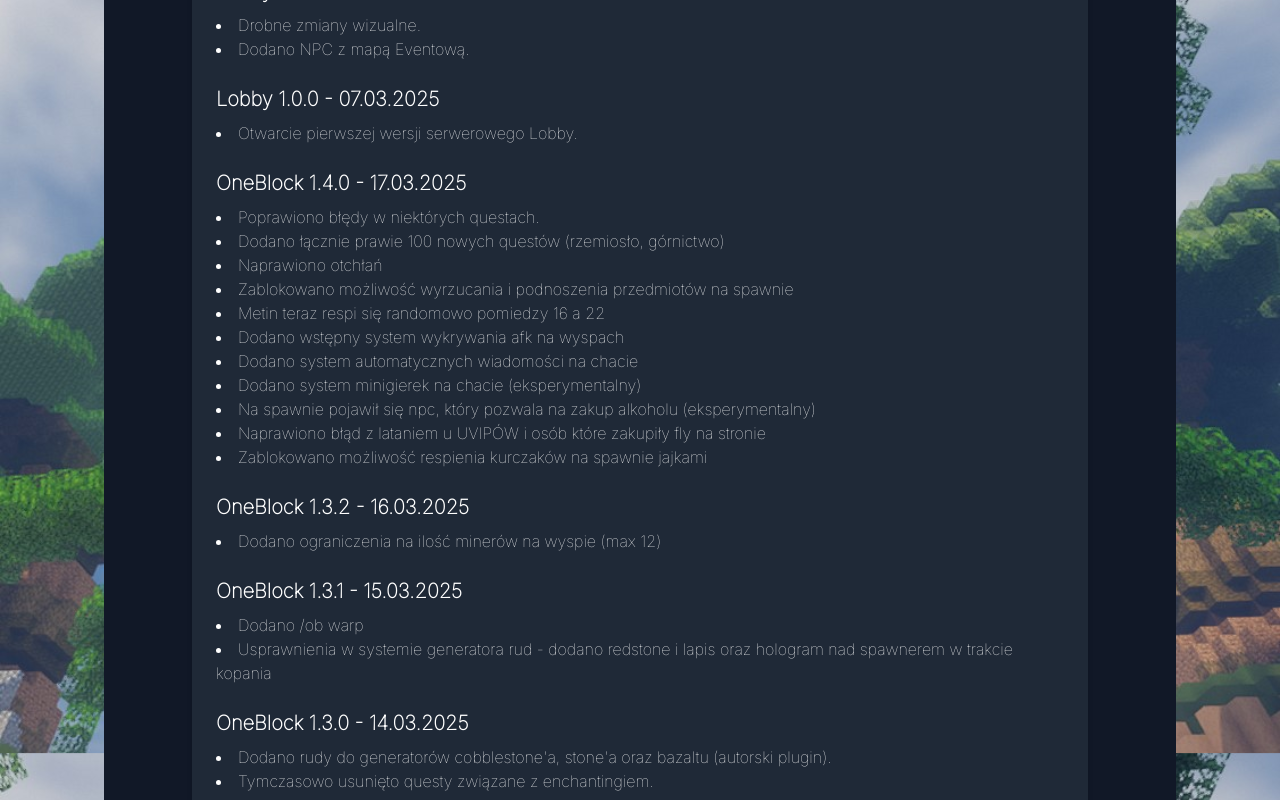
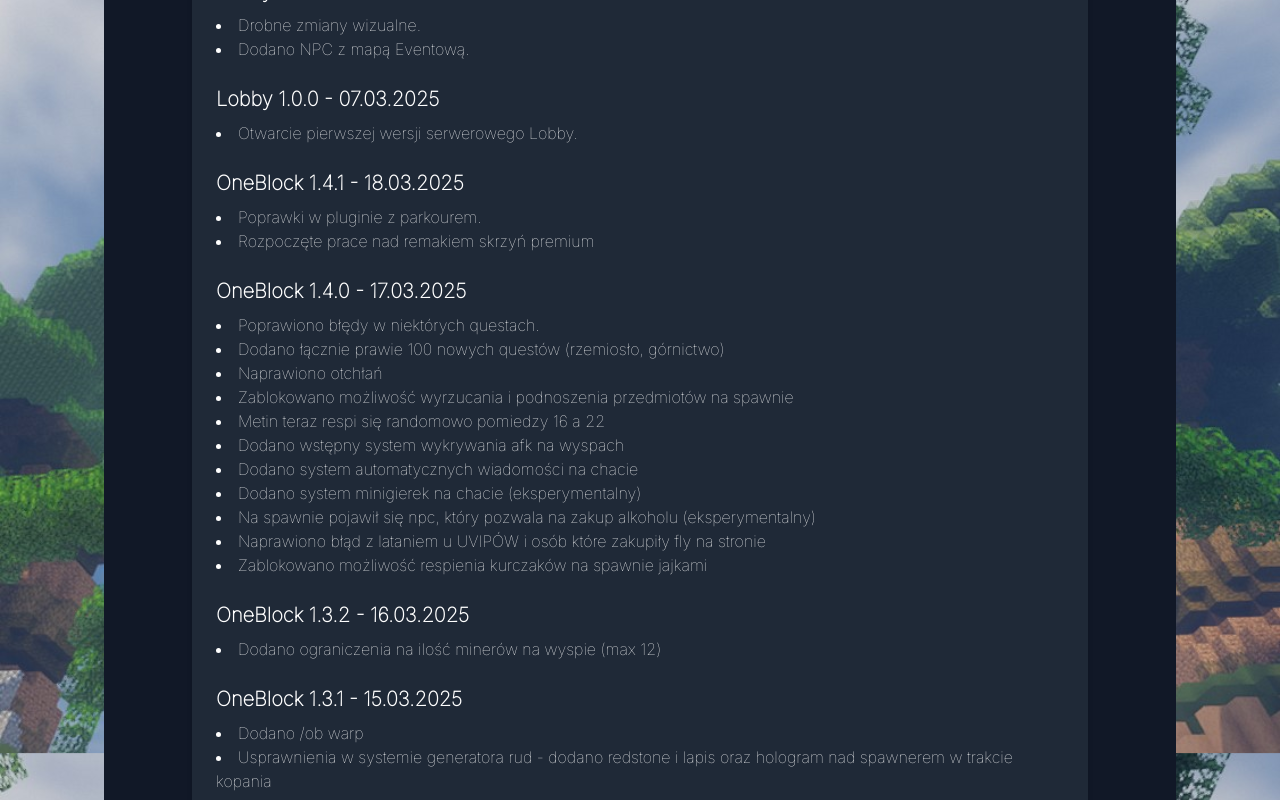
Before and after one commit to rczerwiec/stylowamc, a Next.js app: page /changelog in a window 1280 px wide. Shown: the part 2000-2800 px from the top of the page. Built offline with nearby package versions, Linux system fonts and the light colour scheme; no server answers.

Commit message:
[CHANGE] content update

```diff
--- a/app/changelog/page.tsx
+++ b/app/changelog/page.tsx
@@ -126,6 +126,15 @@ const Changelog = () => {
       },
     ],
     oneblock: [
+      {
+        mode: "OneBlock",
+        version: "1.4.1",
+        date: "18.03.2025",
+        changes: [
+          "Poprawki w pluginie z parkourem.",
+          "Rozpoczęte prace nad remakiem skrzyń premium",
+        ],
+      },
       {
         mode: "OneBlock",
         version: "1.4.0",
```
